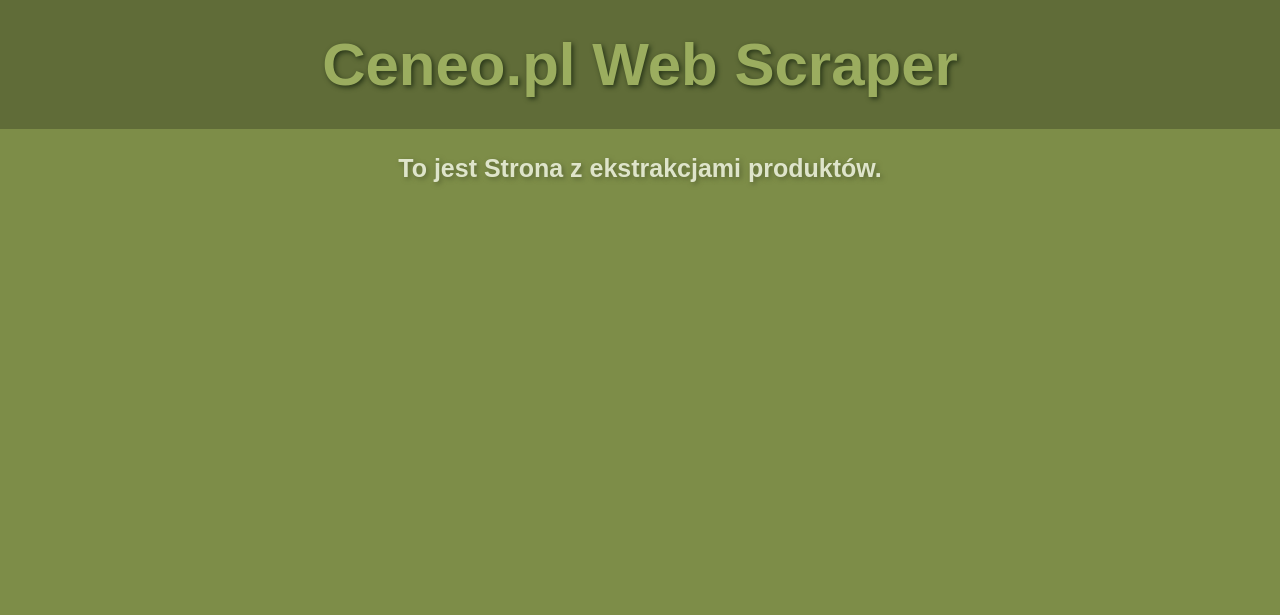
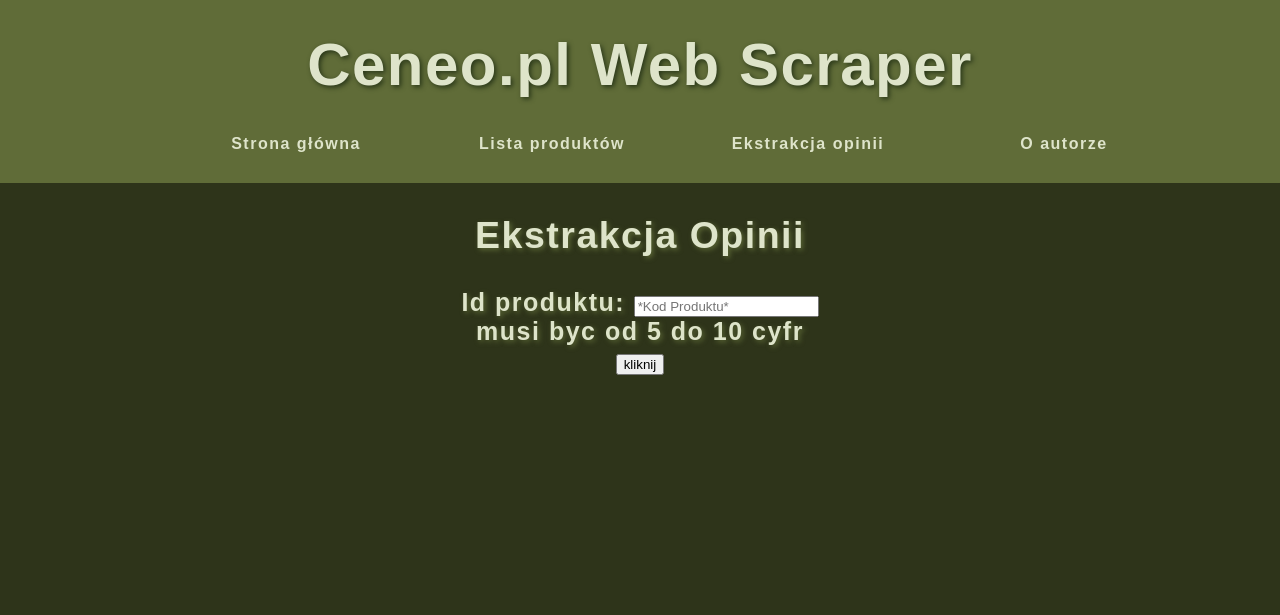
Before and after one commit to WiktorStaniszewski/CeneoWebScraperWS, a Flask app: page /extract in a window 1280 px wide. Shown: the top 615 px of the page. Run offline with Flask 3, Linux system fonts and the light colour scheme.

Commit message:
2024-05-13 WS

```diff
--- a/app/routes.py
+++ b/app/routes.py
@@ -1,12 +1,19 @@
 from app import app
-from flask import render_template
+import requests
+from flask import render_template,request,redirect,url_for
 
 @app.route('/')
 def index():
     return render_template("index.html")
 
-@app.route('/extract')
+@app.route('/extract', methods=['POST','GET'])
 def extract():
+    if request.method == 'POST':
+        product_id = request.form.get('product_id')
+        url = f"https://www.ceneo.pl/{product_id}"
+        response = requests.get(url)
+        if response.status_code == requests.codes['ok']:
+            return redirect(url_for('product', product_id=product_id))
     return render_template("extract.html")
 
 @app.route('/products')
@@ -18,5 +25,5 @@
     return render_template("author.html")
 
 @app.route('/product/<product_id>')
-def hello(product_id):
+def product(product_id):
     return render_template("product.html", product_id=product_id)
--- a/app/static/style.css
+++ b/app/static/style.css
@@ -1,18 +1,12 @@
 html{
-    background-color: #7d8d48;
+    background-color: #2e341a;
+    overflow: hidden;
+    letter-spacing: 1.5px;
 }
 body{
     margin: 0;
     padding: 0;
     font-family: Arial, Helvetica, sans-serif;
-}
-h1{
-    color:#9BAD5F;
-    text-shadow: 2px 2px 5px #283618;
-    text-align: center;
-    font-size: 60px;
-    margin: 0;
-    padding: 30px 0 30px 0;
 }
 header{
     background-color: #606c38;
@@ -20,12 +14,54 @@
     margin: 0;
     padding: 0;
 }
+h1{
+    color:#DEE4CA;
+    text-shadow: 2px 2px 5px #283618;
+    text-align: center;
+    font-size: 60px;
+    margin: 0;
+    padding: 30px 0 0 0;
+}
+ul{
+    width: 100%;
+    overflow: hidden;
+    text-align: center;
+    margin-left: 0;
+}
+li{
+    width: 250px;
+    text-align: center;
+    display: inline-block;
+    font-size: 1rem;
+    border-style:solid;
+    border-width: 0px;
+    border-color: #586432;
+    background-color: #606c38;
+}
+li a{
+    display: block;
+    height: auto;
+    width: 250px;
+    color: #DEE4CA;
+    text-decoration: none;
+    font-weight: bold;
+    padding: 20px 0 30px 0;
+}
+li:hover{
+    background-color: #465222;
+    border-color: #9eae6a;
+}
 section{
     color: #DEE4CA;
     text-shadow: 2px 2px 5px #5B6735;
     font-size: 25px;
     text-align: center;
     font-weight: 600;
+    animation: fadeIn 2s;
+}
+@keyframes fadeIn {
+    0% { opacity: 0; }
+    100% { opacity: 1; }
 }
 .signature{
     position: fixed;
--- a/app/templates/author.html
+++ b/app/templates/author.html
@@ -1,4 +1,4 @@
 {% extends "base.html" %}
 {% block content %}
-    <p>To jest strona z Autorem</p>
+    <h2>To jest strona o Autorze</h2>
 {% endblock content %}
--- a/app/templates/base.html
+++ b/app/templates/base.html
@@ -9,6 +9,12 @@
 <body>
     <header>
         <h1>Ceneo.pl Web Scraper</h1>
+        <ul>
+            <li><a href="{{url_for('index')}}">Strona główna</a></li>
+            <li><a href="{{url_for('products')}}">Lista produktów</a></li>
+            <li><a href="{{url_for('extract')}}">Ekstrakcja opinii</a></li>
+            <li><a href="{{url_for('author')}}">O autorze</a></li>
+        </ul>
     </header>
     <section>
         {% block content %}
--- a/app/templates/extract.html
+++ b/app/templates/extract.html
@@ -1,4 +1,17 @@
 {% extends "base.html" %}
 {% block content %}
-    <p>To jest Strona z ekstrakcjami produktów.</p>
+<h2>Ekstrakcja Opinii</h2>
+
+<form method="post" action="{{url_for('extract')}}">
+    <div>
+        <label class="id" for="product_id">Id produktu: </label>
+        <input type="text" name="product_id" placeholder="*Kod Produktu*">
+    </div>
+    <div>
+        <label>musi byc od 5 do 10 cyfr</label>
+    </div>
+    <div>
+        <input type="submit" value="kliknij">
+    </div>
+</form>
 {% endblock content %}
--- a/app/templates/index.html
+++ b/app/templates/index.html
@@ -1,4 +1,4 @@
 {% extends "base.html" %}
 {% block content %}
-    <p>To jest Strona Główna.</p>
+    <h2>To jest Strona Główna.</h2>
 {% endblock content %}
--- a/app/templates/product.html
+++ b/app/templates/product.html
@@ -1,4 +1,4 @@
 {% extends "base.html" %}
 {% block content %}
-    <p>To jest Strona z opiniami o produkcie {{product_id}}.</p>
+    <h2>To jest Strona z opiniami o produkcie {{product_id}}.</h2>
 {% endblock content %}
--- a/app/templates/products.html
+++ b/app/templates/products.html
@@ -1,4 +1,4 @@
 {% extends "base.html" %}
 {% block content %}
-    <p>To jest strona z Produktami.</p>
+    <h2>To jest strona z Produktami.</h2>
 {% endblock content %}
```
